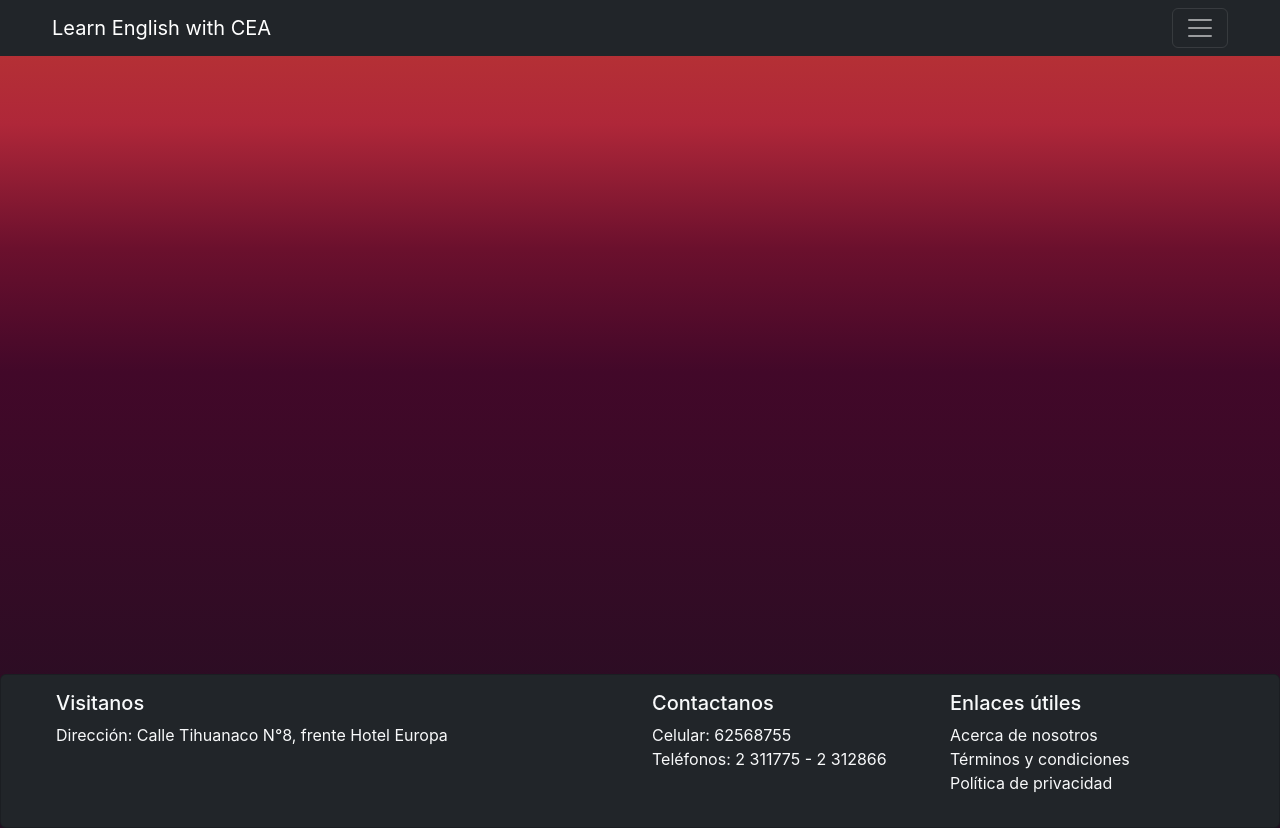
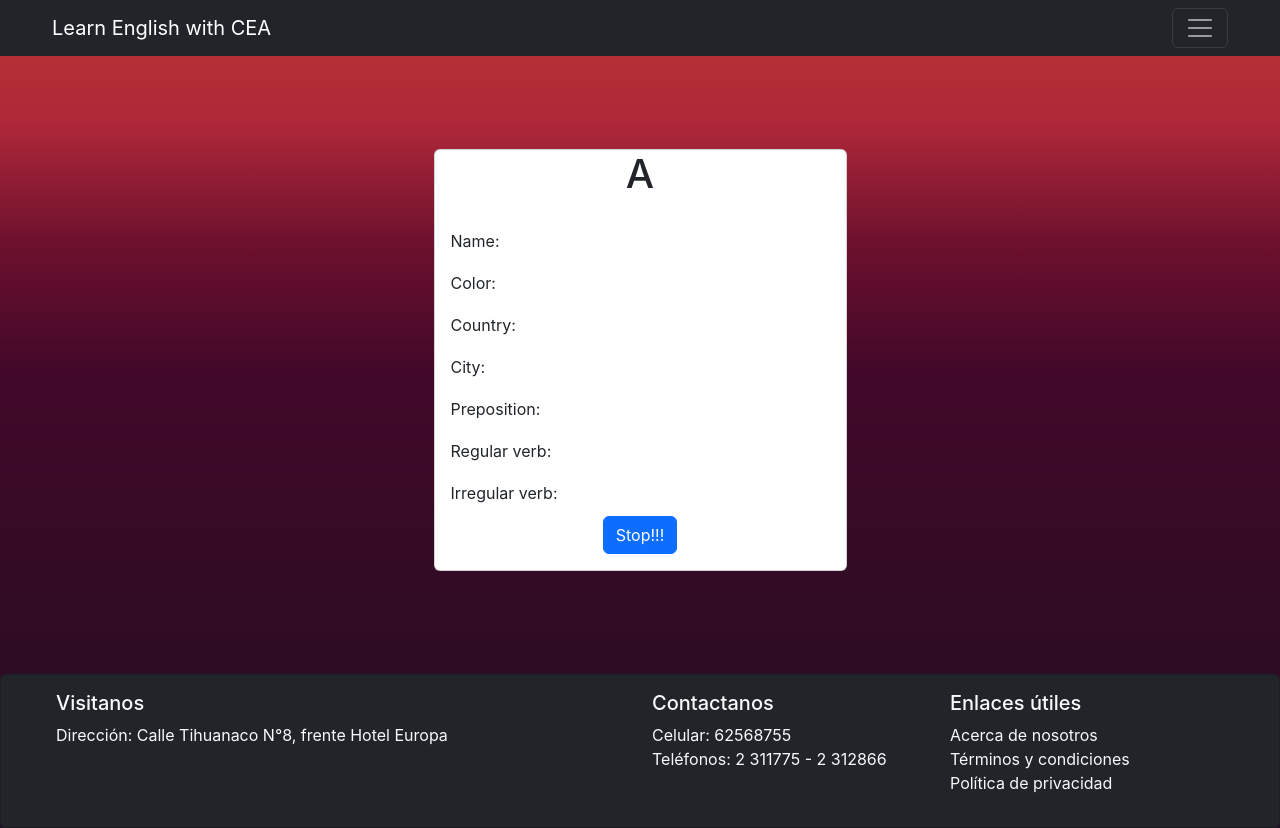
Before and after one commit to Ronald803/learn-english, a React (Create React App) app: page /games in a window 1280 px wide. Built offline with nearby package versions, Linux system fonts and the light colour scheme.

Commit message:
stop form added

```diff
--- a/src/App.js
+++ b/src/App.js
@@ -9,6 +9,7 @@ import Navbar from './components/Navbar';
 import Lateral from './components/Lateral';
 import Footer from './components/Footer';
 import Scores from './pages/Scores';
+import Games from './pages/Games';
 
 function App() {
   return (
@@ -30,6 +31,7 @@ function App() {
               <Route path='/create-user' element={<CreateUser></CreateUser>}/>
               <Route path='/create-test' element={<CreateTest></CreateTest>}/>
               <Route path='/scores' element={<Scores></Scores>}/>
+              <Route path='/games' element={<Games></Games>}/>
             </Routes>
           </BrowserRouter>
         </div>
--- a/src/components/Navbar.js
+++ b/src/components/Navbar.js
@@ -78,6 +78,9 @@ const NavBar = () => {
                                 <Translator></Translator>
                             </li>
                             <hr/>
+                            <li className='nav-item'>
+                                <a className='nav-link' aria-current='page' href='/games'>Games</a>
+                            </li>
                             {
                                 sessionStorage.getItem('r')==="teacher"
                                 &&
--- /dev/null
+++ b/src/components/Stop.js
@@ -0,0 +1,33 @@
+import React from 'react'
+
+function Stop() {
+    const categories = ['Name','Color','Country','City','Preposition','Regular verb','Irregular verb',]
+  return (
+    <div className='card'>
+        <div className='text-center'>
+            <h1>A</h1>
+        </div>
+        <div className='card-body'>
+            <form>
+                {
+                    categories.map( cat =>{
+                        return(
+                            <div className="mb-1 row">
+                                <label for={cat}  class="col-sm-4 col-form-label">{cat}: </label>
+                                <div className='col-sm-8'>
+                                    <input className="form-control-plaintext" type="text" id={cat} />
+                                </div>
+                            </div>
+                        )
+                    })
+                }
+                <div className='text-center'>
+                    <button type='submit' className='btn btn-primary'>Stop!!!</button>
+                </div>
+            </form>
+        </div>
+    </div>
+  )
+}
+
+export default Stop
--- /dev/null
+++ b/src/pages/Games.js
@@ -0,0 +1,13 @@
+import React from 'react'
+import Stop from '../components/Stop'
+
+function Games() {
+
+  return (
+    <div>
+        <Stop></Stop>
+    </div>
+  )
+}
+
+export default Games
```
